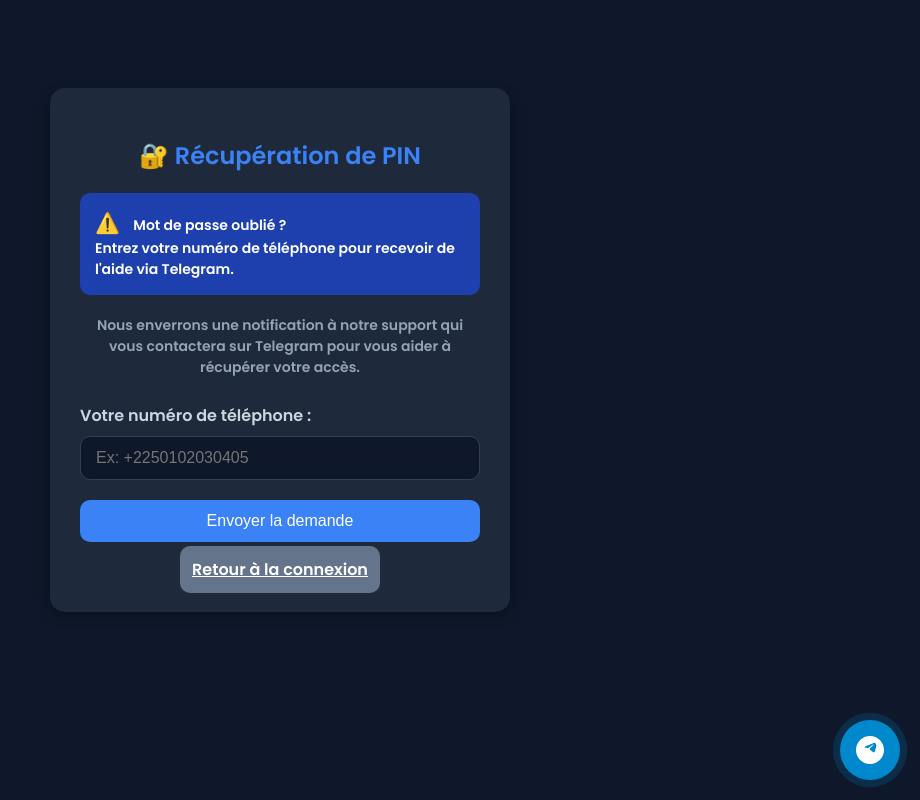
After one commit to DPYTHA/miniezuka, a Flask app: page /forgot_pin in a window 1280 px wide. The commit adds this page. Shown: the whole page, without its empty margins (360-1280 px from the left). Run offline with Flask 3, Linux system fonts and the light colour scheme; parts of the project's set-up code (start-up, migrations or seed data) failed here and were passed over.

Commit message:
minor changes

```diff
--- a/app/app.py
+++ b/app/app.py
@@ -69,6 +69,7 @@ class User(db.Model):
 
     created_at = db.Column(db.DateTime, default=lambda: datetime.now(timezone.utc))
     is_admin = db.Column(db.Boolean, default=False)  # <-- nouveau champ pour admin
+    pin_expires = db.Column(db.DateTime, nullable=True)  # pour reprendre votre pin
 
     deposits = db.relationship("Deposit", backref="user", lazy=True)
     transfers = db.relationship("Transfer", backref="user", lazy=True)
@@ -2332,6 +2333,62 @@ def admin_fees_management():
 
 
 
+@app.route("/forgot_pin", methods=["GET", "POST"])
+def forgot_pin():
+    if request.method == "GET":
+        return send_from_directory(TEMPLATES_DIR, "forgot_pin.html")
+
+    # POST - Traitement de la récupération
+    phone = request.form.get("phone", "").strip()
+
+    if not phone:
+        return "Numéro requis", 400
+
+    # Rechercher l'utilisateur
+    user = User.query.filter_by(phone=phone).first()
+    if not user:
+        return "Numéro non trouvé", 404
+
+    if not user.pin_hash:
+        return "Aucun PIN enregistré pour ce compte", 400
+
+    # Envoyer le PIN via Telegram
+    try:
+        # Récupérer le chat_id de l'utilisateur (vous devrez peut-être adapter cette partie)
+        # Pour l'instant, on envoie à l'admin
+        chat_id = get_telegram_chat_id()
+
+        if chat_id:
+            message = f"""
+🔐 RÉCUPÉRATION DE PIN ÉZUKA
+
+📞 Numéro: {phone}
+👤 Utilisateur: {user.first_name} {user.last_name}
+🌍 Pays: {user.country}
+
+📝 Demande de récupération de PIN reçue.
+
+⚠️ Pour des raisons de sécurité, le PIN ne peut pas être envoyé par message.
+Veuillez contacter le support pour réinitialiser votre PIN.
+
+⏰ Date: {datetime.now().strftime("%d/%m/%Y %H:%M")}
+            """
+
+            # Envoyer la notification
+            send_telegram_message_auto(message)
+
+            return """
+            <script>
+                alert('Demande de récupération envoyée. Le support vous contactera sur Telegram.');
+                window.location.href = '/login_pin';
+            </script>
+            """
+        else:
+            return "Erreur: Chat ID Telegram non configuré", 500
+
+    except Exception as e:
+        print(f"❌ Erreur récupération PIN: {e}")
+        return "Erreur lors de l'envoi de la demande", 500
 # -------------------- Run --------------------
 
 # -------------------- Initialisation automatique --------------------
--- /dev/null
+++ b/app/templates/forgot_pin.html
@@ -0,0 +1,225 @@
+<!DOCTYPE html>
+<html lang="fr">
+<head>
+<meta charset="UTF-8">
+<meta name="viewport" content="width=device-width, initial-scale=1.0">
+  <meta charset="UTF-8">
+  <meta name="viewport" content="width=device-width, initial-scale=1.0">
+  <meta name="apple-mobile-web-app-capable" content="yes">
+  <meta name="mobile-web-app-capable" content="yes">
+
+  <!-- Titre de l'onglet -->
+  <title>ÉZUKA - Récupération de PIN</title>
+
+  <!-- Favicon et icônes CORRIGÉES -->
+  <link rel="icon" type="image/png" href="/static/logo.png">
+  <link rel="shortcut icon" href="/static/logo.png">
+  <link rel="apple-touch-icon" href="/static/logo.png">
+
+  <!-- Manifest -->
+  <link rel="manifest" href="/static/manifest.json">
+  <meta name="theme-color" content="#082630">
+
+  <!-- Police -->
+  <link href="https://fonts.googleapis.com/css2?family=Poppins:wght@600&display=swap" rel="stylesheet">
+
+  <title>Récupération de PIN</title>
+  <style>
+    body {
+        background-color: #0f172a;
+        font-family: "Poppins", sans-serif;
+        text-align: center;
+        padding-top: 80px;
+        color: white;
+    }
+
+    .container {
+        max-width: 400px;
+        margin: 0 auto;
+        background: #1e293b;
+        padding: 30px;
+        border-radius: 15px;
+        box-shadow: 0 4px 12px rgba(0,0,0,0.3);
+    }
+
+    h2 {
+        color: #3b82f6;
+        font-size: 1.5rem;
+        margin-bottom: 20px;
+    }
+
+    .description {
+        color: #94a3b8;
+        margin-bottom: 25px;
+        font-size: 14px;
+        line-height: 1.5;
+    }
+
+    .form-group {
+        margin-bottom: 20px;
+        text-align: left;
+    }
+
+    label {
+        display: block;
+        margin-bottom: 8px;
+        color: #cbd5e1;
+        font-weight: 500;
+    }
+
+    input[type="text"] {
+        width: 100%;
+        padding: 12px 15px;
+        border: 1px solid #334155;
+        border-radius: 10px;
+        background: #0f172a;
+        color: white;
+        font-size: 16px;
+        box-sizing: border-box;
+    }
+
+    input[type="text"]:focus {
+        outline: none;
+        border-color: #3b82f6;
+        box-shadow: 0 0 5px rgba(59, 130, 246, 0.3);
+    }
+
+    .btn {
+        width: 100%;
+        padding: 12px;
+        background: #3b82f6;
+        color: white;
+        border: none;
+        border-radius: 10px;
+        font-size: 16px;
+        cursor: pointer;
+        transition: background 0.3s ease;
+        margin-bottom: 15px;
+    }
+
+    .btn:hover {
+        background: #2563eb;
+    }
+
+    .btn-secondary {
+        background: #64748b;
+    }
+
+    .btn-secondary:hover {
+        background: #475569;
+    }
+
+    .alert {
+        background: #1e40af;
+        color: white;
+        padding: 15px;
+        border-radius: 10px;
+        margin-bottom: 20px;
+        font-size: 14px;
+        text-align: left;
+    }
+
+    .alert-icon {
+        font-size: 20px;
+        margin-right: 10px;
+    }
+
+    /* Icône Telegram flottante */
+    .telegram-float {
+        position: fixed;
+        bottom: 20px;
+        right: 20px;
+        width: 60px;
+        height: 60px;
+        background: #0088cc;
+        border-radius: 50%;
+        display: flex;
+        align-items: center;
+        justify-content: center;
+        box-shadow: 0 4px 12px rgba(0, 136, 204, 0.3);
+        z-index: 1000;
+        transition: all 0.3s ease;
+        animation: pulse 2s infinite;
+        text-decoration: none;
+    }
+
+    .telegram-float:hover {
+        transform: scale(1.1);
+        box-shadow: 0 6px 20px rgba(0, 136, 204, 0.5);
+    }
+
+    .telegram-svg {
+        width: 28px;
+        height: 28px;
+        fill: white;
+    }
+
+    /* Animation de pulsation */
+    @keyframes pulse {
+        0% {
+            box-shadow: 0 0 0 0 rgba(0, 136, 204, 0.7);
+        }
+        70% {
+            box-shadow: 0 0 0 10px rgba(0, 136, 204, 0);
+        }
+        100% {
+            box-shadow: 0 0 0 0 rgba(0, 136, 204, 0);
+        }
+    }
+
+    /* Version mobile */
+    @media (max-width: 768px) {
+        .container {
+            margin: 20px;
+            padding: 20px;
+        }
+
+        .telegram-float {
+            width: 50px;
+            height: 50px;
+            bottom: 15px;
+            right: 15px;
+        }
+
+        .telegram-svg {
+            width: 24px;
+            height: 24px;
+        }
+    }
+  </style>
+</head>
+<body>
+
+<div class="container">
+    <h2>🔐 Récupération de PIN</h2>
+
+    <div class="alert">
+        <span class="alert-icon">⚠️</span>
+        <strong>Mot de passe oublié ?</strong><br>
+        Entrez votre numéro de téléphone pour recevoir de l'aide via Telegram.
+    </div>
+
+    <div class="description">
+        Nous enverrons une notification à notre support qui vous contactera sur Telegram pour vous aider à récupérer votre accès.
+    </div>
+
+    <form method="POST" action="/forgot_pin">
+        <div class="form-group">
+            <label for="phone">Votre numéro de téléphone :</label>
+            <input type="text" id="phone" name="phone" placeholder="Ex: +2250102030405" required>
+        </div>
+
+        <button type="submit" class="btn">Envoyer la demande</button>
+        <a href="/login_pin" class="btn btn-secondary">Retour à la connexion</a>
+    </form>
+</div>
+
+<!-- Icône Telegram SVG -->
+<a href="https://t.me/EzukaTransfBot" target="_blank" class="telegram-float">
+    <svg class="telegram-svg" viewBox="0 0 24 24" xmlns="http://www.w3.org/2000/svg">
+        <path d="M12 0C5.373 0 0 5.373 0 12s5.373 12 12 12 12-5.373 12-12S18.627 0 12 0zm5.562 8.191c-.175.761-.932 3.513-1.316 4.74-.193.623-.575 1.083-1.028 1.108-.535.029-.788-.354-1.222-.693-.678-.532-1.062-.863-1.72-1.384-.943-.75-.332-1.161.207-1.832.142-.177 2.591-2.368 2.637-2.57.006-.025.011-.116-.043-.165-.054-.05-.134-.033-.192-.02-.082.02-1.398.887-3.948 2.604-.373.255-.712.38-1.016.374-.334-.006-.976-.188-1.454-.343-.586-.19-1.051-.29-1.01-.613.021-.165.25-.333.688-.508 2.463-1.017 4.114-1.692 4.953-2.026 2.33-.924 2.813-1.085 3.128-1.087.071 0 .227.016.329.095.087.068.111.167.122.244.011.073.024.239.013.368z"/>
+    </svg>
+</a>
+
+</body>
+</html>
```
Also changed, not shown: app/templates/login_pin.html (+6 -1 lines), app/templates/login_standard.html (+64 -2 lines).
